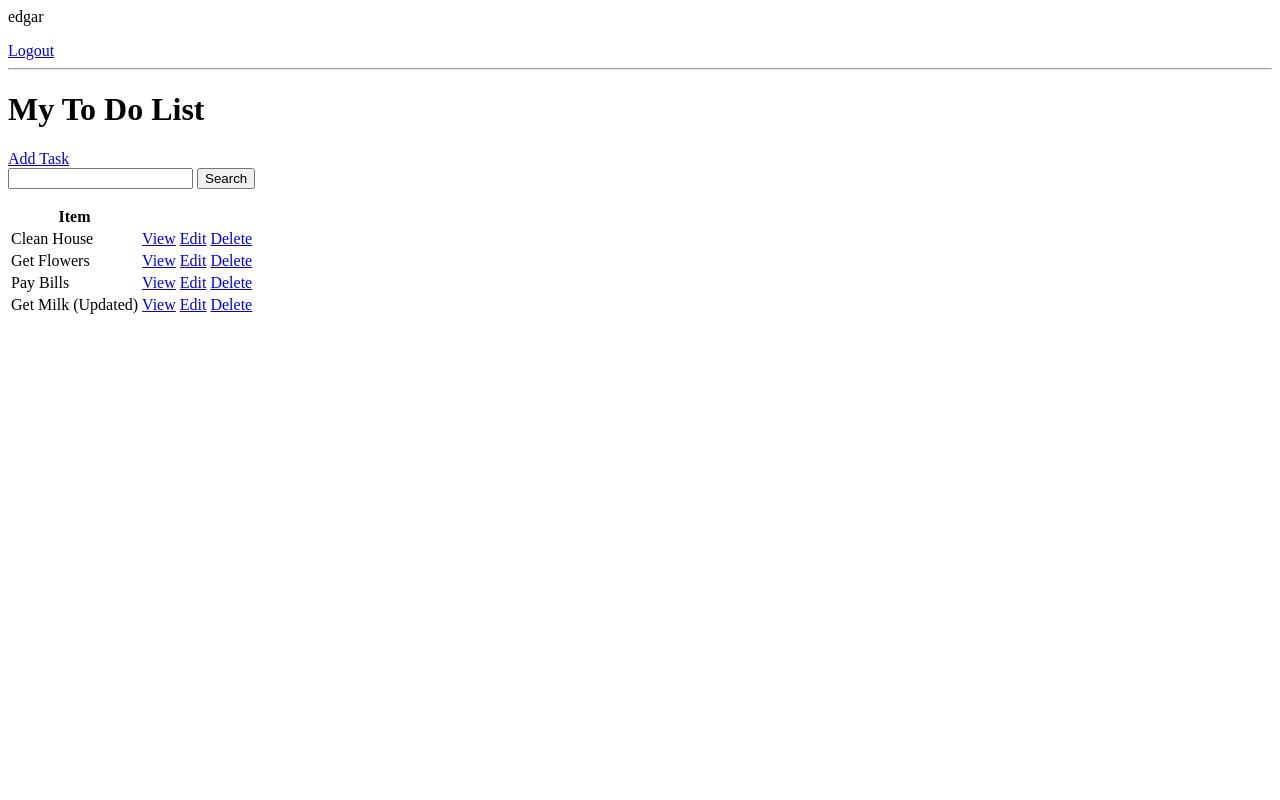
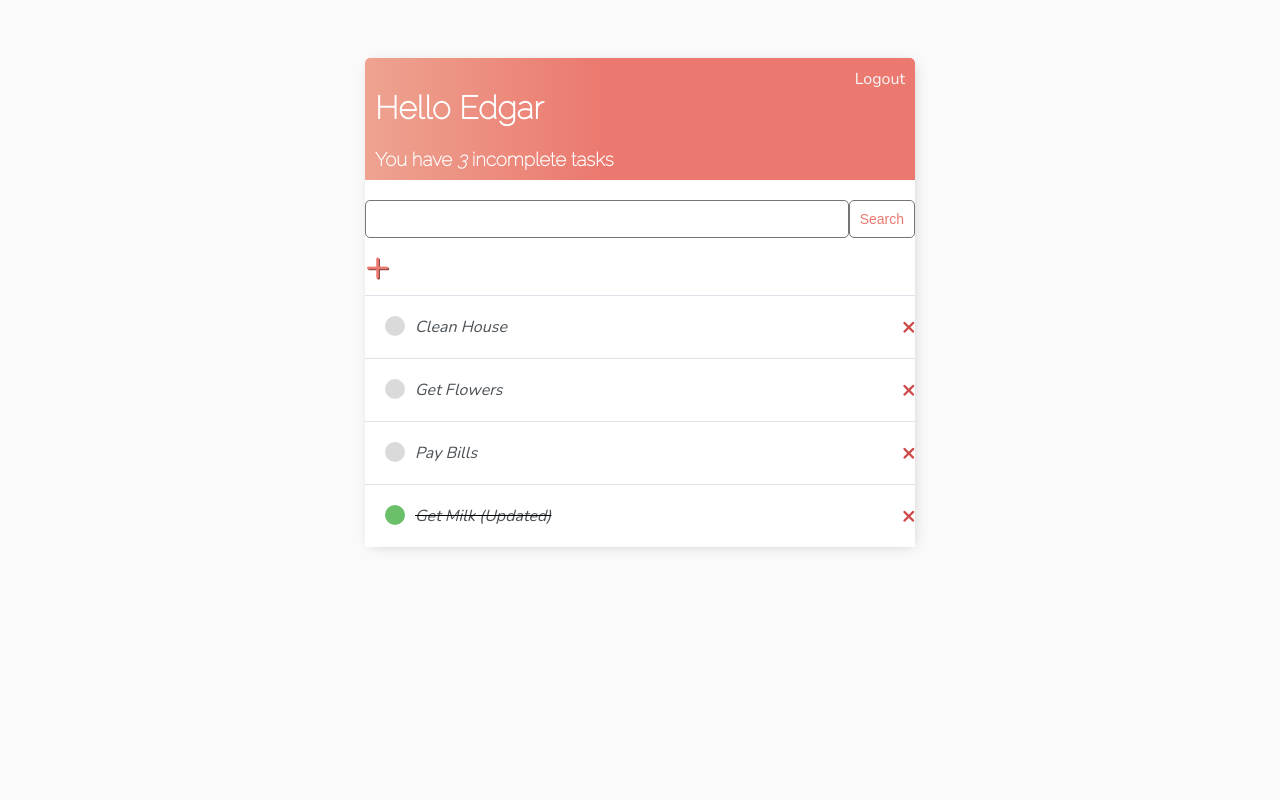
Before and after one commit to elopez2021/tutorial, a Django app: page / in a window 1280 px wide. Run offline with Django 3.2, Linux system fonts and the light colour scheme; a user stored in the database is signed in; data comes from the database, SQL or seed files in the repository; both versions use the stored data as it was after the commit; some libraries are stand-ins or nearby versions.

Commit message:
added styles

```diff
--- /dev/null
+++ b/todo_list/base/templates/base/main.html
@@ -0,0 +1,185 @@
+ <!DOCTYPE html>
+ <html lang="en">
+ <head>
+     <meta charset="UTF-8">
+     <meta http-equiv="X-UA-Compatible" content="IE=edge">
+     <meta name="viewport" content="width=device-width, initial-scale=1.0">
+     <title>To Do Items</title>
+     <link rel="preconnect" href="https://fonts.googleapis.com">
+<link rel="preconnect" href="https://fonts.gstatic.com" crossorigin>
+<link href="https://fonts.googleapis.com/css2?family=Nunito:wght@200&display=swap" rel="stylesheet">
+<link rel="preconnect" href="https://fonts.googleapis.com">
+<link rel="preconnect" href="https://fonts.gstatic.com" crossorigin>
+<link href="https://fonts.googleapis.com/css2?family=Raleway:wght@100&display=swap" rel="stylesheet">
+<style>
+    body {
+    background-color: #FAFAFA;
+    font-family: 'Nunito', sans-serif;
+    padding-top: 50px;
+
+}
+
+h1,h2,h3,h4,h5,h6{
+   font-family: 'Raleway', sans-serif;
+}
+a,p{
+   color: #4b5156
+}
+.container {
+    max-width: 550px;
+    margin: auto;
+    background-color: #fff;
+    -webkit-box-shadow: 2px 2px 13px -4px rgba(0,0,0,0.21);
+    box-shadow: 2px 2px 13px -4px rgba(0, 0, 0, 0.21);
+}
+.header-bar {
+       display: flex;
+       justify-content: space-between;
+       color: #fff;
+       padding: 10px;
+       border-radius: 5px 5px 0 0;
+       background: linear-gradient(90deg, #EEA390 0%, #EB796F 43%, #EB796F 100%);
+   }
+
+   .header-bar a {
+       color: rgb(247, 247, 247);
+       text-decoration: none;
+   }
+
+   .task-wrapper {
+       display: flex;
+       align-items: center;
+       justify-content: space-between;
+       background-color: #fff;
+       border-top: 1px solid #dfe4ea;
+       overflow: hidden;
+   }
+
+   .task-title {
+       display: flex;
+       padding: 20px;
+   }
+
+   .task-title a {
+       text-decoration: none;
+       color: #4b5156;
+       margin-left: 10px;
+   }
+
+   .task-complete-icon {
+       height: 20px;
+       width: 20px;
+       background-color: rgb(105, 192, 105);
+       border-radius: 50%;
+   }
+
+   .task-incomplete-icon {
+       height: 20px;
+       width: 20px;
+       background-color: rgb(218, 218, 218);
+       border-radius: 50%;
+   }
+
+   .delete-link {
+       text-decoration: none;
+       font-weight: 900;
+       color: #cf4949;
+       font-size: 22px;
+       line-height: 0;
+       padding: 20px 0px;
+   }
+
+   /*Handle Classes*/
+
+   .handle {
+       display: inline-block;
+       padding: 20px 16px;
+       cursor: grab;
+       user-select: none;
+   }
+
+   .handle:after,
+   .handle:before {
+       display: block;
+       content: "";
+   }
+
+   .handle:active,
+   .handle:active:before,
+   .handle:active:after {
+       cursor: grabbing;
+   }
+
+   .dropArea {
+       background-color: #f1f2f6;
+       color: black;
+       border: #ced6e0 1px solid;
+   }
+
+   .selectedTask {
+       opacity: 0.6;
+   }
+
+
+   #add-link {
+       color: #EB796F;
+       text-decoration: none;
+       font-size: 42px;
+       text-shadow: 1px 1px #81413b;
+   }
+
+   #search-add-wrapper {
+       display: flex;
+       justify-content: space-between;
+       align-items: center;
+       padding: 20px;
+   }
+
+   @media screen and (max-width:320px) {
+       #search-add-wrapper {
+           padding: 10px;
+       }
+   }
+
+   input[type=text],
+   input[type=password],
+   textarea {
+       border: 1px solid #757575;
+       border-radius: 5px;
+       padding: 10px;
+       width: 90%;
+   }
+
+   label {
+       padding-top: 10px !important;
+       display: block;
+   }
+
+   ::placeholder {
+       font-weight: 300;
+       opacity: 0.5;
+   }
+
+   .button {
+       border: 1px solid #757575;
+       background-color: #FFF;
+       color: #EB796F;
+       padding: 10px;
+       font-size: 14px;
+       border-radius: 5px;
+       cursor: pointer;
+       text-decoration: none;
+   }
+
+   .card-body {
+       padding: 20px;
+   }
+</style>
+ </head>
+ <body>
+     <div class="container">
+         {% block content %}
+         {% endblock %}
+     </div>
+ </body>
+ </html>
--- a/todo_list/base/templates/base/task_list.html
+++ b/todo_list/base/templates/base/task_list.html
@@ -1,34 +1,54 @@
-{% if request.user.is_authenticated %}
-<p>{{request.user}}</p>
+{% extends 'base/main.html'%}
+
+{% block content %}
+
+
+<div class="header-bar">
+    <div>
+        <h1>Hello {{request.user|title}}</h1>
+        <!-- |title makes the first letter capitalized-->
+        <h3 style="margin:0">You have <i>{{count}}</i> incomplete task{{ count|pluralize:"s" }}</h3><!--|pluralize checks there's more than 1 task incomplete, if it's true, it'll add an s-->
+    </div>
+    {% if request.user.is_authenticated %}
 <a href="{% url 'logout' %}">Logout</a>
 {% else %}
 <a href="{% url 'login'%}">Login</a>
 {% endif %}
-<hr>
-<h1>My To Do List  {{color}} </h1>
-<a href="{% url 'task-create'%}">Add Task</a>
-<!--task-create is the url name-->
+</div>
 
-<form action="" method="get">
-    <input type="text" name='search-area' value="{{search_input}}">
-    <input type="submit" value="Search">
-</form>
+<div class="search-add-wrapper">
+    <form action="" method="get" style="margin-top: 20px; display: flex">
+        <input type="text" name='search-area' value="{{search_input}}">
+        <input class="button" type="submit" value="Search">
+    </form>
+    <a id="add-link" href="{% url 'task-create'%}">&#x2b;</a>
+    <!--task-create is the url name-->
+</div>
 
-<table>
-    <tr>
-        <th>Item</th>
-        <th></th>
-        <th></th>
-    </tr>
+
+
+
+<div class="task-items-wrapper">
     {%for task in tasks %}
-    <tr>
-        <td>{{task.title}}</td>
-        <td><a href="{% url 'task' task.id %}">View</a></td>
-        <!--task is the url name-->
-        <td><a href="{% url 'task-update' task.id %}">Edit</a></td>
-        <td><a href="{% url 'task-delete' task.id %}">Delete</a></td>
-    </tr>
+    <div class="task-wrapper">
+        {% if task.complete%}
+        <div class="task-title">
+            <div class="task-complete-icon"></div>
+            <i><s><a href="{% url 'task-update' task.id %}">{{task}}</a></s></i>
+        </div>
+        <a class="delete-link" href="{% url 'task-delete' task.id %}">&#215;</a>
+        {% else %}
+        <div class="task-title">
+            <div class="task-incomplete-icon"></div>
+            <i><a href="{% url 'task-update' task.id %}">{{task}}</a></i>
+        </div>
+        <a class="delete-link" href="{% url 'task-delete' task.id %}">&#215;</a>
+
+        {% endif %}
+    </div>
+
     {% empty %}
     <h3>No items in here</h3>
     {% endfor %}
-</table>
+</div>
+{% endblock %}
```
Also changed, not shown: todo_list/base/templates/base/login.html (+15 -7 lines), todo_list/base/templates/base/register.html (+25 -7 lines), todo_list/base/templates/base/task_confirm_delete.html (+17 -6 lines), todo_list/base/templates/base/task_form.html (+17 -7 lines), todo_list/db.sqlite3.
